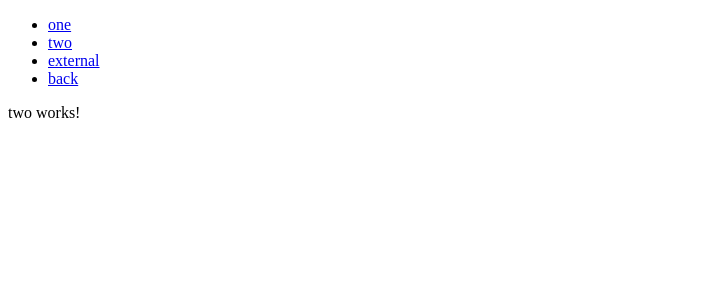
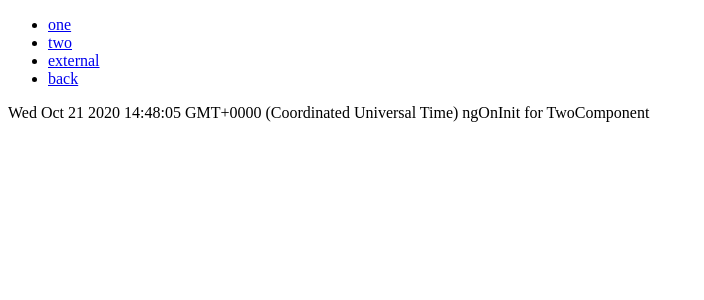
Before and after one commit to jdpearce/jhp-safari-back, an Angular app: page /two in a window 1280 px wide. Shown: the top 300 px of the page, without its empty margins (0-704 px from the left). Built offline with nearby package versions, Linux system fonts and the light colour scheme.

Commit message:
making the output more obvious

```diff
--- a/src/app/one/one.component.ts
+++ b/src/app/one/one.component.ts
@@ -2,13 +2,13 @@ import { Component, OnInit } from '@angular/core';
 
 @Component({
   selector: 'app-one',
-  template: ` <p>one works!</p> `,
+  template: `<p>{{ text }}</p>`,
   styleUrls: ['./one.component.scss'],
 })
 export class OneComponent implements OnInit {
-  constructor() {}
+  text: string;
 
   ngOnInit(): void {
-    console.log(`${new Date()} ngOnInit for OneComponent`);
+    this.text = `${new Date()} ngOnInit for OneComponent`;
   }
 }
--- a/src/app/two/two.component.ts
+++ b/src/app/two/two.component.ts
@@ -2,13 +2,13 @@ import { Component, OnInit } from '@angular/core';
 
 @Component({
   selector: 'app-two',
-  template: ` <p>two works!</p> `,
+  template: `<p>{{ text }}</p>`,
   styleUrls: ['./two.component.scss'],
 })
 export class TwoComponent implements OnInit {
-  constructor() {}
+  text: string;
 
   ngOnInit(): void {
-    console.log(`${new Date()} ngOnInit for TwoComponent`);
+    this.text = `${new Date()} ngOnInit for TwoComponent`;
   }
 }
```
